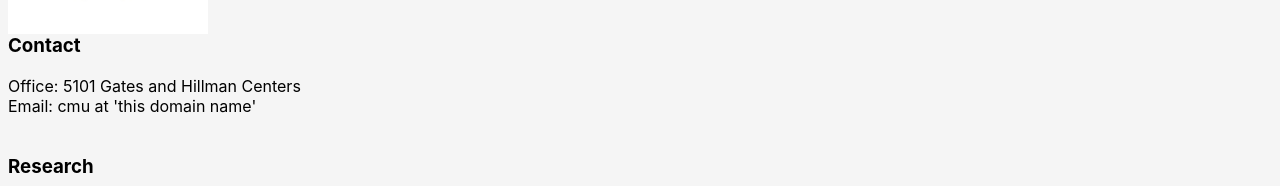
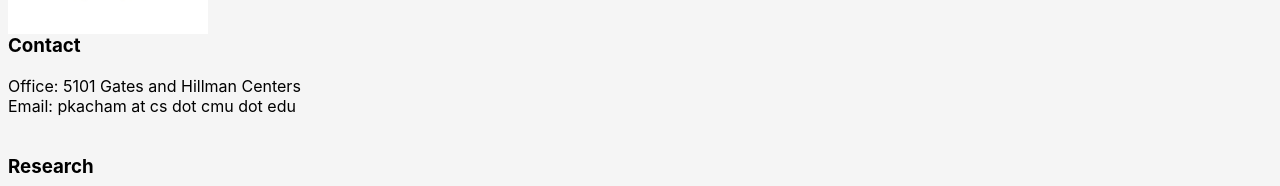
Before and after one commit to praneeth10/website, a plain HTML site: page index.html in a window 1280 px wide. Shown: the part 293-479 px from the top of the page. Drawn offline with Linux system fonts and the light colour scheme.

Commit message:
Update index.html

```diff
--- a/index.html
+++ b/index.html
@@ -16,7 +16,7 @@ Earlier, I was an undergrad at <a href=https://www.cse.iitd.ac.in>Indian Institu
 <div class="contact">
 <h3>Contact</h3>
 Office: 5101 Gates and Hillman Centers<br>
-Email: cmu at 'this domain name'<br><br>
+Email: pkacham at cs dot cmu dot edu <br><br>
 </div>
 
 <div class="research">
```
